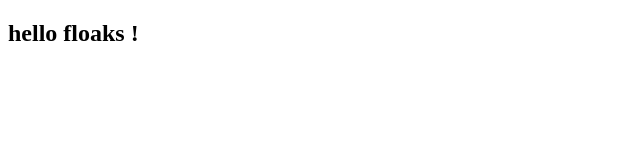
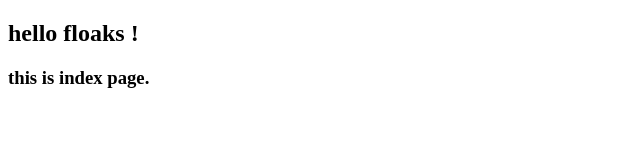
Before and after one commit to vaibhavwagh19/test-git, a plain HTML site: page index.html in a window 1280 px wide. Shown: the whole page, without its empty margins (0-640 px from the left). Drawn offline with Linux system fonts and the light colour scheme.

Commit message:
added index -- title

```diff
--- a/index.html
+++ b/index.html
@@ -7,5 +7,6 @@
 </head>
 <body>
 	<h2>hello floaks ! </h2>
+	<h3>this is index page.</h3>
 </body>
 </html>
```
